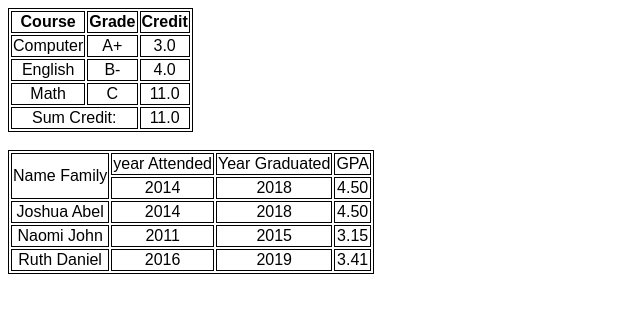
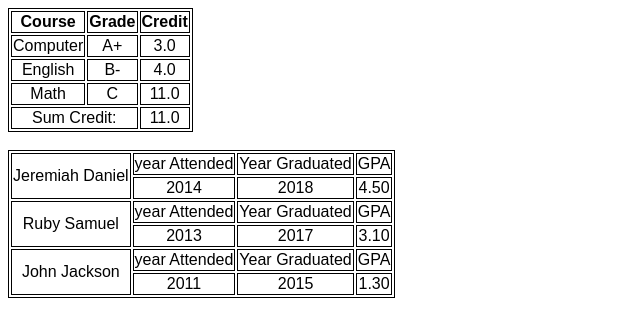
Before and after one commit to goldentroll/learn-htmlcss, a plain HTML site: page project-html-c1-tables/joshua.html in a window 1280 px wide. Shown: the whole page, without its empty margins (0-640 px from the left). Drawn offline with Linux system fonts and the light colour scheme.

Commit message:
Implementing re-correction of PROJECT C1

```diff
--- a/project-html-c1-tables/joshua.html
+++ b/project-html-c1-tables/joshua.html
@@ -46,11 +46,9 @@
 	</table>
 <br>
 	<table>
-		<thead>
-
 
 			<tr>
-		        <td rowspan="2">Name Family</td>
+		        <td rowspan="2">Jeremiah Daniel</td>
 		        <td>year Attended</td>
 		        <td>Year Graduated</td>
 		        <td>GPA</td>
@@ -61,28 +59,31 @@
 		        <td>4.50</td>
 	      </tr>
 
-		</thead>
-		<tbody>
 	      <tr>
-				<td>Joshua Abel</td>
-				<td>2014</td>
-				<td>2018</td>
-				<td>4.50</td>
+		        <td rowspan="2">Ruby Samuel</td>
+		        <td>year Attended</td>
+		        <td>Year Graduated</td>
+		        <td>GPA</td>
       		</tr>
       		<tr>
-				<td>Naomi John</td>
+		        <td>2013</td>
+		        <td>2017</td>
+		        <td>3.10</td>
+	      </tr>
+
+	      <tr>
+		        <td rowspan="2">John Jackson</td>
+		        <td>year Attended</td>
+		        <td>Year Graduated</td>
+		        <td>GPA</td>
+      		</tr>
+      		<tr>
 		        <td>2011</td>
 		        <td>2015</td>
-				<td>3.15</td>
+		        <td>1.30</td>
 	      </tr>
-			<tr>
-				<td>Ruth Daniel</td>
-				<td>2016</td>
-				<td>2019</td>
-				<td>3.41</td>
-			</tr>
-		</tbody>
 	</table>
 
 </body>
+
 </html>
```
Lines whose indentation alone changed are shown as unchanged.
